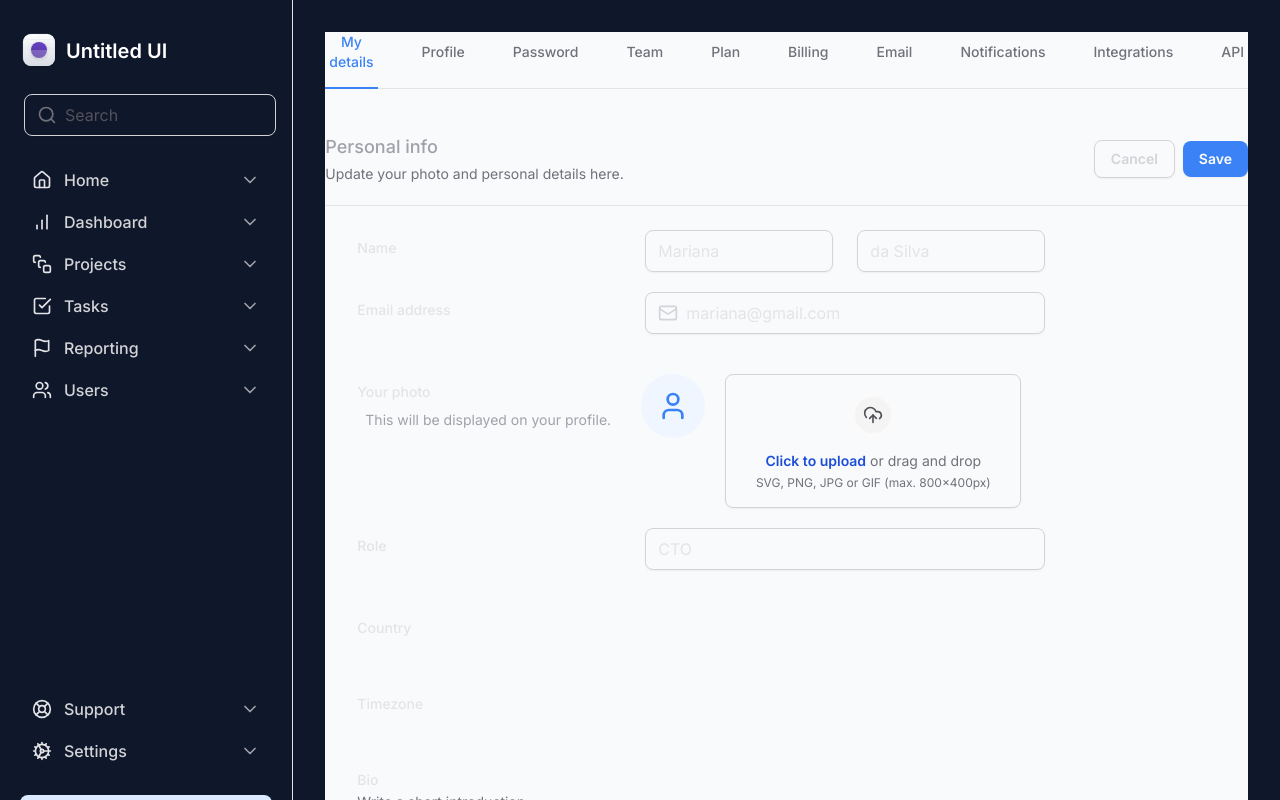
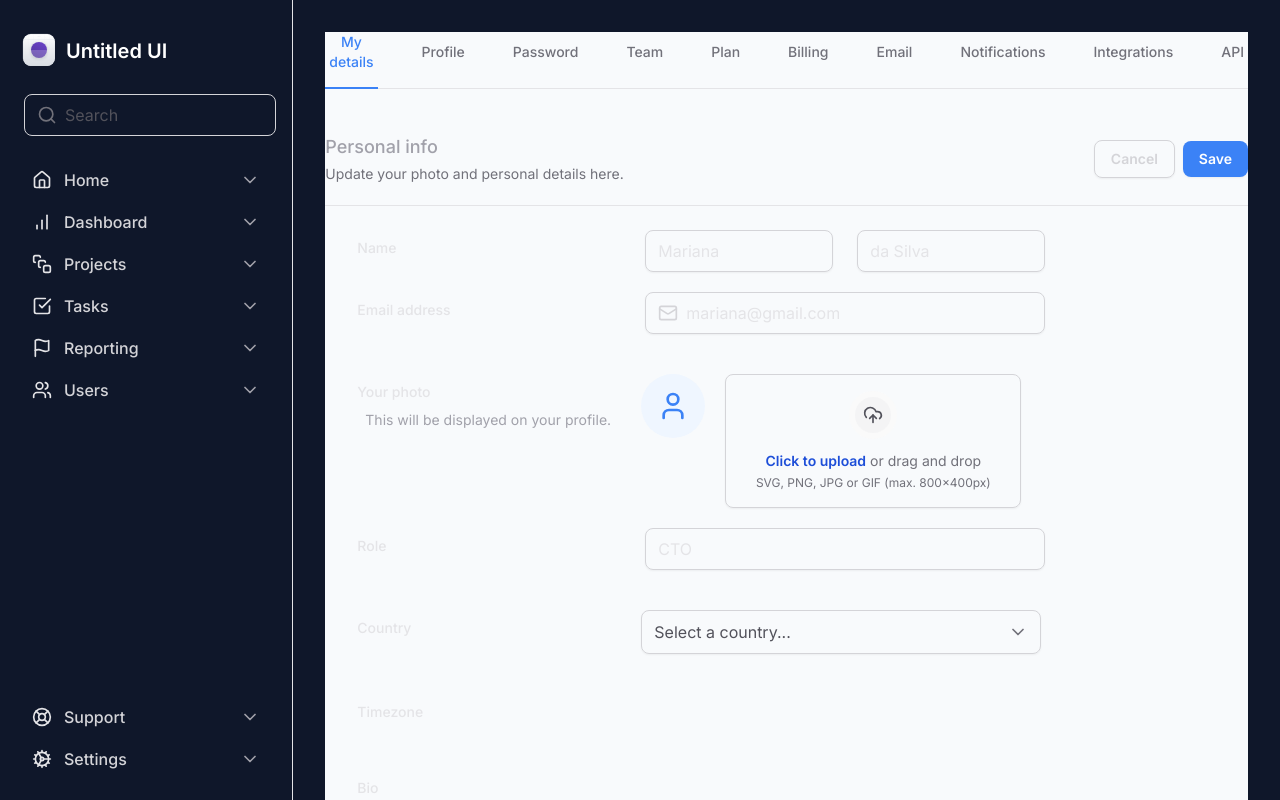
Before and after one commit to larads/ignite-tailwind, a Next.js app: page / in a window 1280 px wide. Shown: the top 800 px of the page. Built offline with nearby package versions, Linux system fonts and the light colour scheme.

Commit message:
🦄 refactor: Creating country selection

```diff
--- a/package.json
+++ b/package.json
@@ -9,6 +9,7 @@
     "lint": "next lint"
   },
   "dependencies": {
+    "@radix-ui/react-select": "^2.0.0",
     "@radix-ui/react-tabs": "^1.0.4",
     "framer-motion": "^11.1.3",
     "lucide-react": "^0.368.0",
--- a/src/app/page.tsx
+++ b/src/app/page.tsx
@@ -2,6 +2,7 @@
 import * as Input from '@/components/Input'
 import { Mail } from 'lucide-react'
 import * as FileInput from '@/components/Form/FileInput'
+import { Select } from '@/components/Form/Select'
 
 export default function Home() {
   return (
@@ -109,7 +110,7 @@
             >
               Country
             </label>
-            <div />
+            <Select />
           </div>
 
           <div className="grid grid-cols-form gap-3 pt-5">
--- /dev/null
+++ b/src/components/Form/Select.tsx
@@ -0,0 +1,57 @@
+'use client'
+
+import * as SelectPrimitive from '@radix-ui/react-select'
+import { Check, ChevronDown } from 'lucide-react'
+
+export function Select() {
+  return (
+    <SelectPrimitive.Root>
+      <SelectPrimitive.Trigger className="flex h-11 w-full items-center justify-between gap-2 rounded-lg border border-zinc-300 px-3 py-2 shadow-sm data-[placeholder]:text-zinc-600">
+        <SelectPrimitive.Value
+          placeholder="Select a country..."
+          className="text-black"
+        />
+        <SelectPrimitive.Icon>
+          <ChevronDown className="h-5 w-5 text-zinc-500" />
+        </SelectPrimitive.Icon>
+      </SelectPrimitive.Trigger>
+
+      <SelectPrimitive.Portal>
+        <SelectPrimitive.Content
+          side="bottom"
+          position="popper"
+          sideOffset={8}
+          className="z-10 w-[--radix-select-trigger-width] overflow-hidden rounded-lg border border-zinc-200 bg-white"
+        >
+          <SelectPrimitive.Viewport>
+            <SelectPrimitive.Item
+              value="br"
+              className="flex items-center justify-between gap-2 px-3 py-2.5 outline-none data-[highlighted]:bg-zinc-50"
+            >
+              <SelectPrimitive.ItemText className="text-black">
+                Brazil
+              </SelectPrimitive.ItemText>
+
+              <SelectPrimitive.ItemIndicator>
+                <Check className="h-4 w-4 text-blue-500" />
+              </SelectPrimitive.ItemIndicator>
+            </SelectPrimitive.Item>
+
+            <SelectPrimitive.Item
+              value="us"
+              className="flex items-center justify-between gap-2 px-3 py-2.5 outline-none data-[highlighted]:bg-zinc-50"
+            >
+              <SelectPrimitive.ItemText className="text-black">
+                United States
+              </SelectPrimitive.ItemText>
+
+              <SelectPrimitive.ItemIndicator>
+                <Check className="h-4 w-4 text-blue-500" />
+              </SelectPrimitive.ItemIndicator>
+            </SelectPrimitive.Item>
+          </SelectPrimitive.Viewport>
+        </SelectPrimitive.Content>
+      </SelectPrimitive.Portal>
+    </SelectPrimitive.Root>
+  )
+}
```
Also changed, not shown: 1 other file (tests, documents, lock files or other folders).
